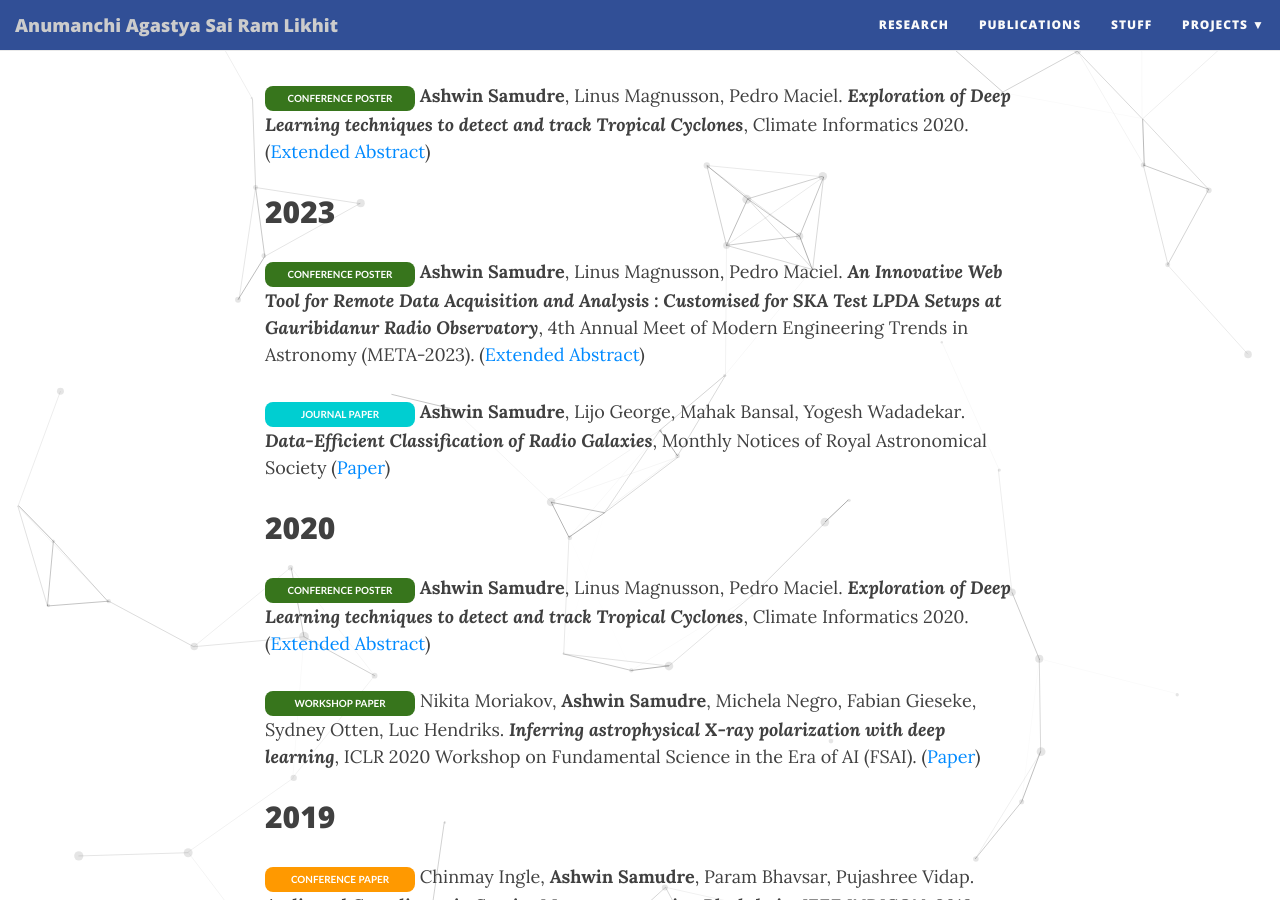
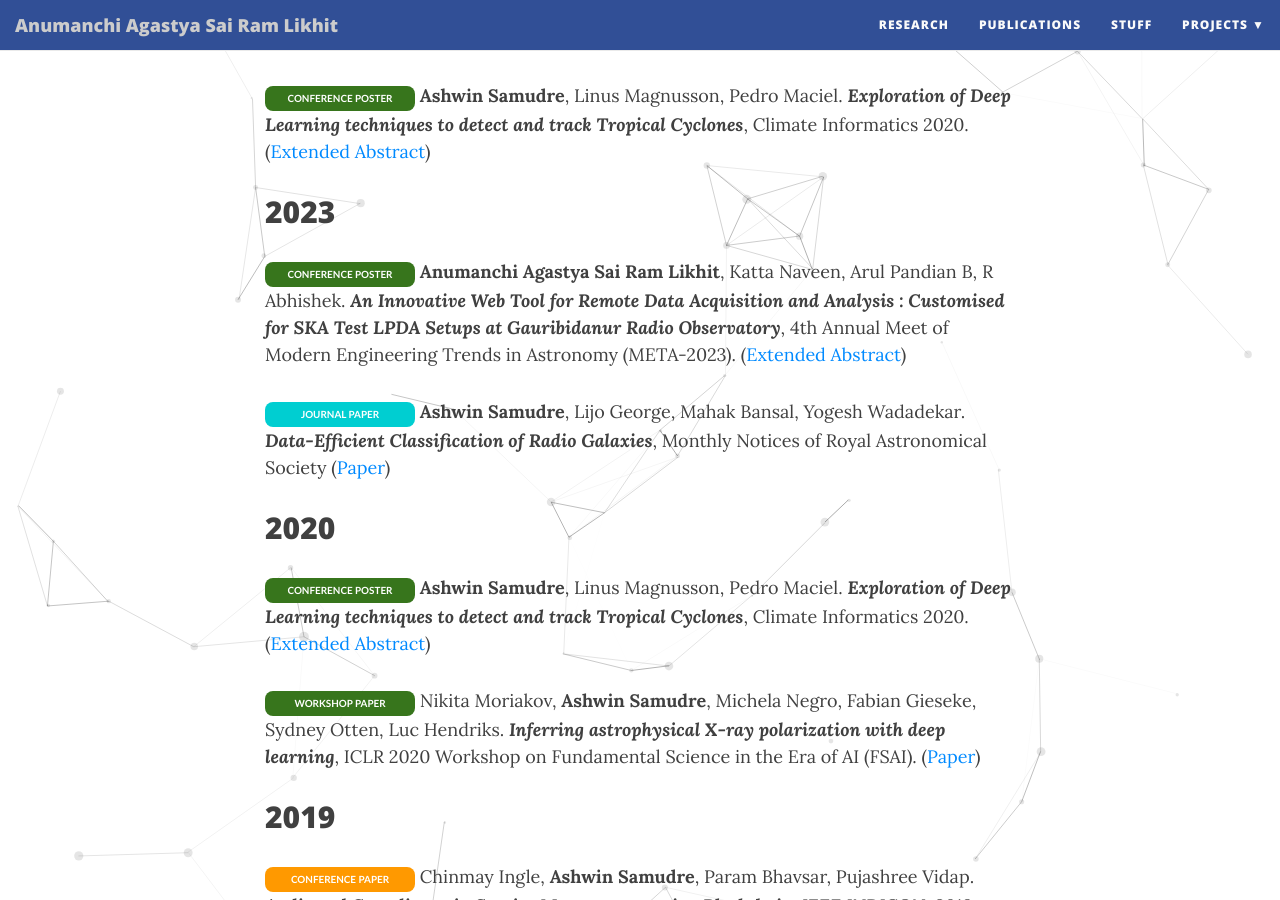
Before and after one commit to astropi-b/astropi-b.github.io, a Jekyll site: the page built from publications.md, in a window 1280 px wide and 900 px high, scrolled down 456 px. Built offline with Jekyll 4.4.1, drawn with Linux system fonts in a browser that asks for light colours; nearby versions of some CDN libraries.

Commit message:
Update publications.md

```diff
--- a/publications.md
+++ b/publications.md
@@ -16,7 +16,7 @@ Papers can also be found on [Google Scholar](https://scholar.google.co.in/citati
 ## 2023
 
 <span style="display: inline-block; width:150px; line-height: 25px; color:white; font-family: Calibri; background-color:#37751cff; font-size: 55%;border-radius: 8px; text-align:center;"><b>CONFERENCE POSTER</b></span>
-<b>Ashwin Samudre</b>, Linus Magnusson, Pedro Maciel. <b>*An Innovative Web Tool for Remote Data Acquisition and Analysis : Customised for SKA Test LPDA Setups at Gauribidanur Radio Observatory*</b>, 4th Annual Meet of Modern Engineering Trends in Astronomy (META-2023). (<a target="_blank" href="https://www.researchgate.net/publication/376265776_An_Innovative_Web_Tool_for_Remote_Data_Acquisition_and_Analysis_Customised_for_SKA_Test_LPDA_Setups_at_Gauribidanur_Radio_Observatory">Extended Abstract</a>)
+<b>Anumanchi Agastya Sai Ram Likhit</b>, Katta Naveen, Arul Pandian B, R Abhishek. <b>*An Innovative Web Tool for Remote Data Acquisition and Analysis : Customised for SKA Test LPDA Setups at Gauribidanur Radio Observatory*</b>, 4th Annual Meet of Modern Engineering Trends in Astronomy (META-2023). (<a target="_blank" href="https://www.researchgate.net/publication/376265776_An_Innovative_Web_Tool_for_Remote_Data_Acquisition_and_Analysis_Customised_for_SKA_Test_LPDA_Setups_at_Gauribidanur_Radio_Observatory">Extended Abstract</a>)
 
 
 <span style="display: inline-block; width:150px; line-height: 25px; color:white; font-family: Calibri; background-color:#00CED1; font-size: 55%;border-radius: 8px; text-align:center;"><b>JOURNAL PAPER</b></span>
```
